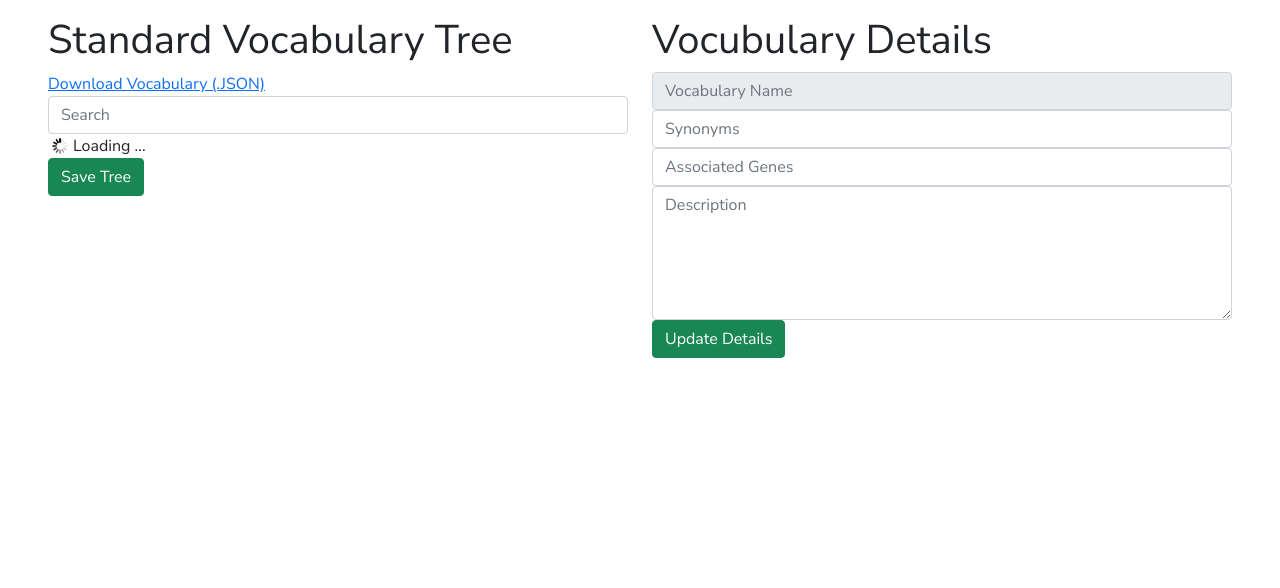
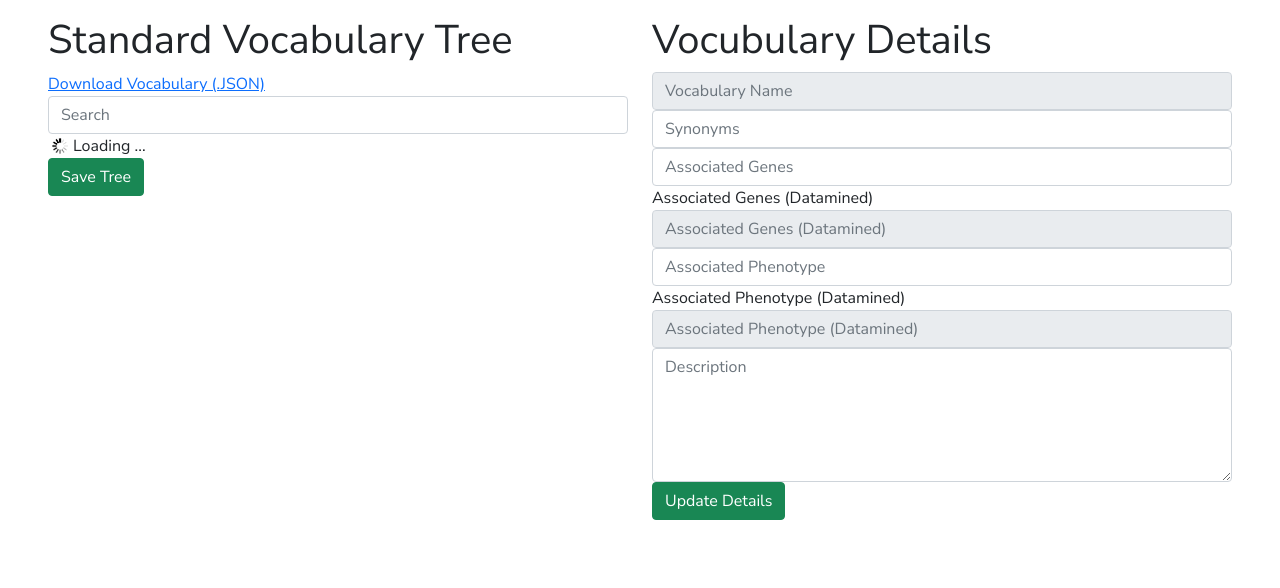
Before and after one commit to lambda-science/IMPatienT, a Flask app: template app/ontocreate/templates/ontocreate.html in a window 1280 px wide. Shown: the part 80-668 px from the top of the page. Run offline with Flask 3, Linux system fonts and the light colour scheme; the template is opened without the code that fills it: values that come from a table or form of the project are taken from there, others are empty; the visitor is signed in with stand-in values (Sample User, id 1); parts of the project's set-up code (start-up, migrations or seed data) failed here and were passed over; some libraries are stand-ins or nearby versions.

Commit message:
Ontology mining informations

```diff
--- a/app/ontocreate/forms.py
+++ b/app/ontocreate/forms.py
@@ -37,6 +37,30 @@ class OntologyDescript(FlaskForm):
         "Associated Genes",
         render_kw={"placeholder": "Associated Genes", "class": "form-control"},
     )
+
+    gene_datamined = StringField(
+        "Associated Genes (Datamined)",
+        render_kw={
+            "placeholder": "Associated Genes (Datamined)",
+            "class": "form-control",
+            "readonly": "",
+        },
+    )
+
+    phenotype = StringField(
+        "Associated Phenotype",
+        render_kw={"placeholder": "Associated Phenotype", "class": "form-control"},
+    )
+
+    phenotype_datamined = StringField(
+        "Associated Phenotype (Datamined)",
+        render_kw={
+            "placeholder": "Associated Phenotype (Datamined)",
+            "class": "form-control",
+            "readonly": "",
+        },
+    )
+
     description = TextAreaField(
         "Description",
         render_kw={
--- a/app/ontocreate/static/ontocreate.js
+++ b/app/ontocreate/static/ontocreate.js
@@ -3,6 +3,12 @@ var input = document.querySelector("input[id=synonymes]");
 var input_tag = new Tagify(input);
 var input2 = document.querySelector("input[id=gene]");
 var input2_tag = new Tagify(input2);
+var input3 = document.querySelector("input[id=gene_datamined]");
+var input3_tag = new Tagify(input3);
+var input4 = document.querySelector("input[id=phenotype]");
+var input4_tag = new Tagify(input4);
+var input5 = document.querySelector("input[id=phenotype_datamined]");
+var input5_tag = new Tagify(input5);
 
 function uuidv4() {
   return "xxxxxxxx-xxxx-4xxx-yxxx-xxxxxxxxxxxx".replace(/[xy]/g, function (c) {
@@ -15,7 +21,7 @@ function uuidv4() {
 $("#jstree")
   .bind("create_node.jstree", function (event, data) {
     var newId = uuidv4();
-    data.node.data = { synonymes: "", genes: "", description: "" };
+    data.node.data = { synonymes: "", genes: "", gene_datamined: "", phenotype: "", phenotype_datamined: "", description: "" };
     $("#jstree").jstree().set_id(data.node, newId);
   })
   .jstree({
@@ -49,6 +55,12 @@ $("#jstree").on("select_node.jstree", function (e, data) {
   input_tag.addTags(data.node.data.synonymes);
   input2_tag.removeAllTags();
   input2_tag.addTags(data.node.data.genes);
+  input3_tag.removeAllTags();
+  input3_tag.addTags(data.node.data.gene_datamined);
+  input4_tag.removeAllTags();
+  input4_tag.addTags(data.node.data.phenotype);
+  input5_tag.removeAllTags();
+  input5_tag.addTags(data.node.data.phenotype_datamined);
   $("textarea[id=description]").val(data.node.data.description) || "";
 });
 
@@ -58,6 +70,9 @@ function update_node_data() {
   var node = $("#jstree").jstree(true).get_node(node_id);
   node.data.synonymes = get_taglist("input[id=synonymes]");
   node.data.genes = get_taglist("input[id=gene]");
+  node.data.gene_datamined = get_taglist("input[id=gene_datamined]");
+  node.data.phenotype = get_taglist("input[id=phenotype]");
+  node.data.phenotype_datamined = get_taglist("input[id=phenotype_datamined]");
   node.data.description = $("textarea[id=description]").val();
   save_tree();
 }
--- a/app/ontocreate/templates/ontocreate.html
+++ b/app/ontocreate/templates/ontocreate.html
@@ -36,6 +36,10 @@
                 {{ form.onto_name }}
                 {{ form.synonymes }}
                 {{ form.gene }}
+                {{ form.gene_datamined.label }}
+                {{ form.gene_datamined }}
+                {{ form.phenotype }}
+                {{ form.phenotype_datamined.label }}{{ form.phenotype_datamined }}
                 {{ form.description }}
                 <button type="button" class="btn btn-success" onclick="update_node_data()">Update Details</button>
             </div>
```
Also changed, not shown: app/historeport/onto_func.py (+9 -0 lines), 1 other file.
